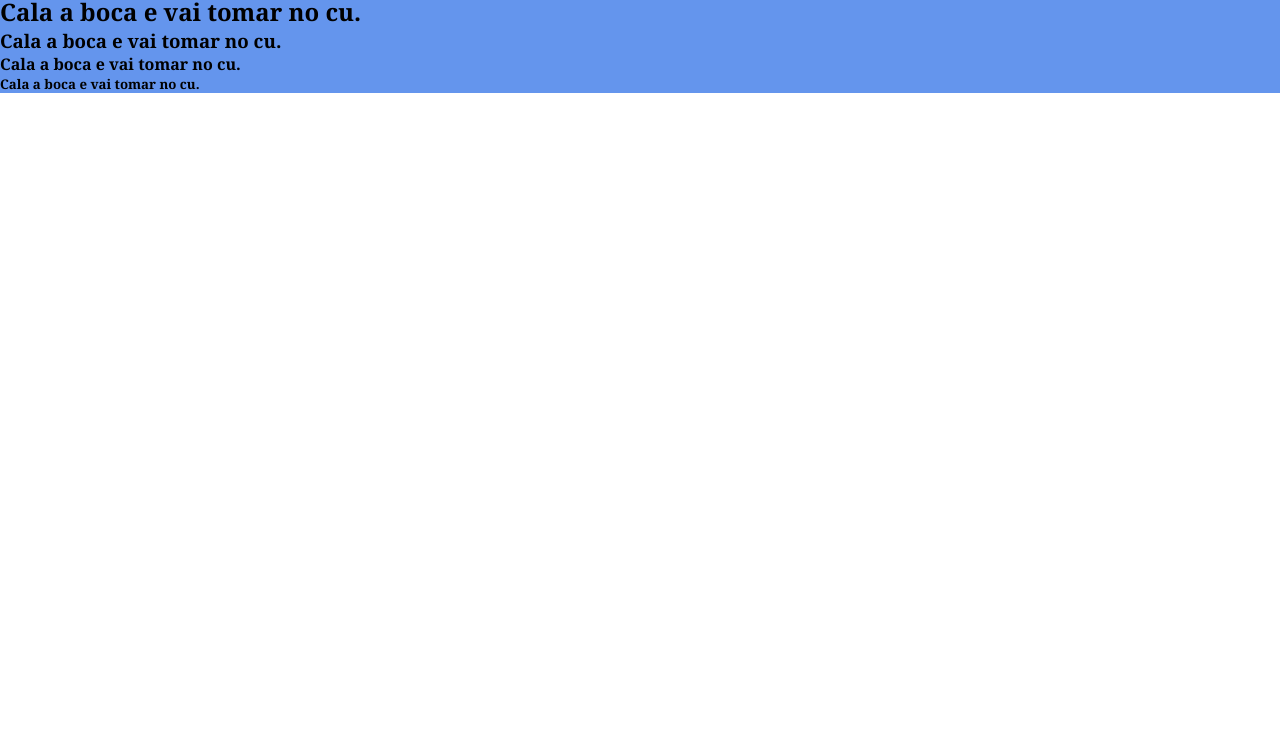
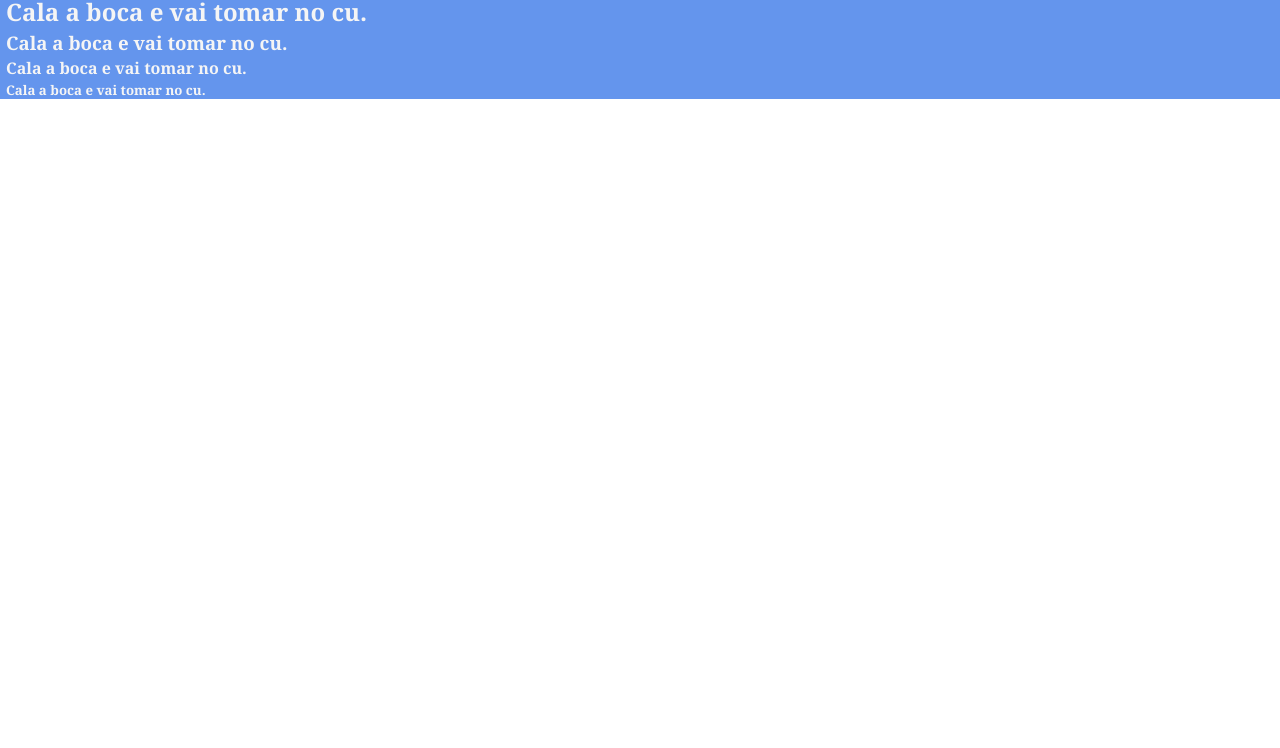
Before and after one commit to erikchagas/coursera-test, a plain HTML site: page site/index.html in a window 1280 px wide. Shown: the part 52-800 px from the top of the page. Drawn offline with Linux system fonts and the light colour scheme.

Commit message:
Fontes brancas, margem redefinida.

```diff
--- a/site/index.html
+++ b/site/index.html
@@ -7,7 +7,7 @@
         font-family:Cambria, Cochin, Georgia, Times, Times New Roman, serif;
     }
 
-    h1{
+    h1, h2, h3, h4, h5{
         margin: 2px 6px;
         color: whitesmoke;
     }
```
Also changed, not shown: 1 other file.
